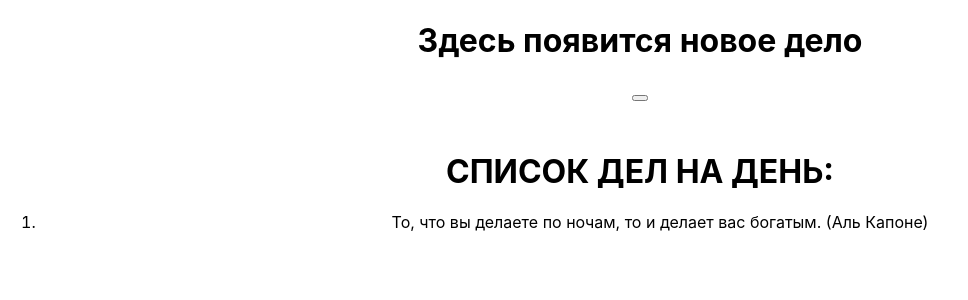
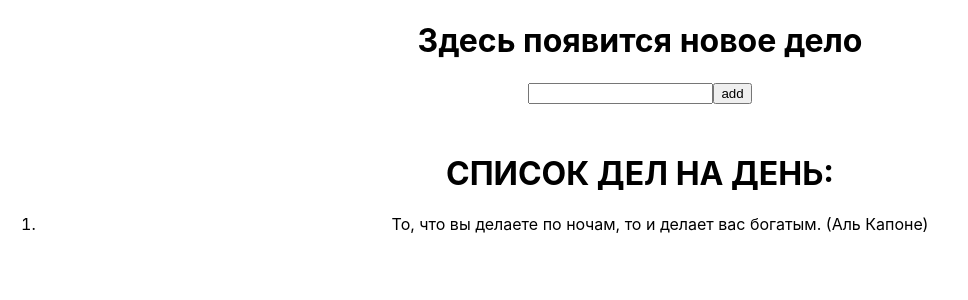
Before and after one commit to VanoKi/Task, a React (Create React App) app: page / in a window 1280 px wide. Shown: the top 300 px of the page, without its empty margins (0-968 px from the left). Built offline with nearby package versions, Linux system fonts and the light colour scheme.

Commit message:
fix: Input, Button, HW4

```diff
--- a/src/HW/4/Button.tsx
+++ b/src/HW/4/Button.tsx
@@ -1,11 +1,11 @@
 type ButtonPropsType = {
-  callBack: any // НУЖНО ПРОТИПИЗИРОВАТЬ
-  name: any // НУЖНО ПРОТИПИЗИРОВАТЬ
+  callBack: () => void // НУЖНО ПРОТИПИЗИРОВАТЬ
+  name: string // НУЖНО ПРОТИПИЗИРОВАТЬ
 };
 
 export const Button = (props: ButtonPropsType) => {
   const callBackHandler = () => {
-    // НУЖНО ДОПИСАТЬ
+    props.callBack()
   };
 
   return (
--- a/src/HW/4/HW4.tsx
+++ b/src/HW/4/HW4.tsx
@@ -32,9 +32,9 @@
         <h1 id={'hw04-default-text'}>Здесь появится новое дело</h1>
       )}
 
-      <Input  />
+      <Input currentText={currentText} setCurrentText={setCurrentText}/>
 
-      <Button  />
+      <Button  callBack={handleSave} name={'add'}/>
 
       <h1 style={{ marginTop: '50px' }}>СПИСОК ДЕЛ НА ДЕНЬ:</h1>
 
--- a/src/HW/4/Input.tsx
+++ b/src/HW/4/Input.tsx
@@ -1,14 +1,16 @@
+import {ChangeEvent} from "react";
+
 type InputPropsType = {
-	currentText: any // НУЖНО ПРОТИПИЗИРОВАТЬ
-	setCurrentText: any // НУЖНО ПРОТИПИЗИРОВАТЬ
+	currentText: string // НУЖНО ПРОТИПИЗИРОВАТЬ
+	setCurrentText: (text: string) => void // НУЖНО ПРОТИПИЗИРОВАТЬ
 };
 
 export const Input = (props: InputPropsType) => {
-	const onChangeHandler = (event: 'НУЖНО ПРОТИПИЗИРОВАТЬ') => {
-		// НУЖНО ДОПИСАТЬ
+	const onChangeHandler = (event: ChangeEvent<HTMLInputElement>) => {
+		props.setCurrentText(event.currentTarget.value)
 	};
 
-	// return (
-	//   <input id={'hw04-input'} type="text" value={props.currentText} onChange={onChangeHandler} />
-	// );
+	return (
+	  <input id={'hw04-input'} type="text" value={props.currentText} onChange={onChangeHandler} />
+	);
 };
```
